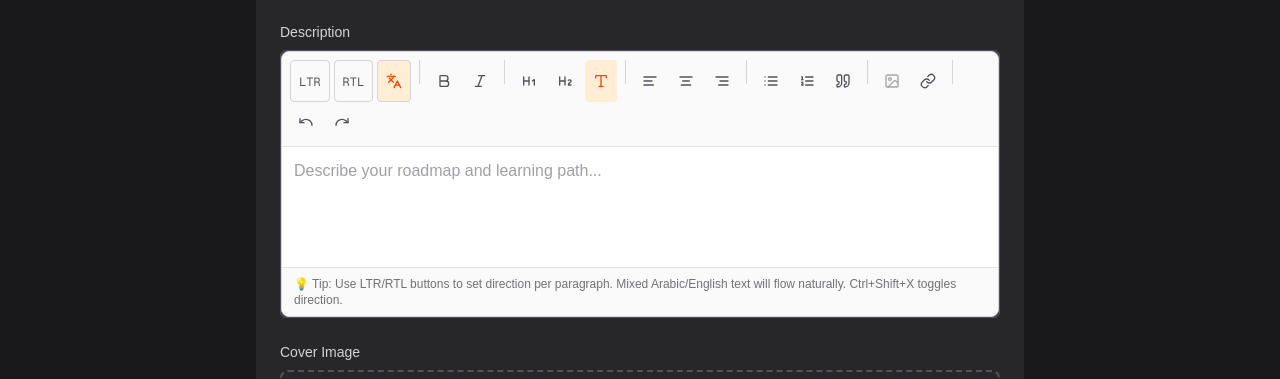
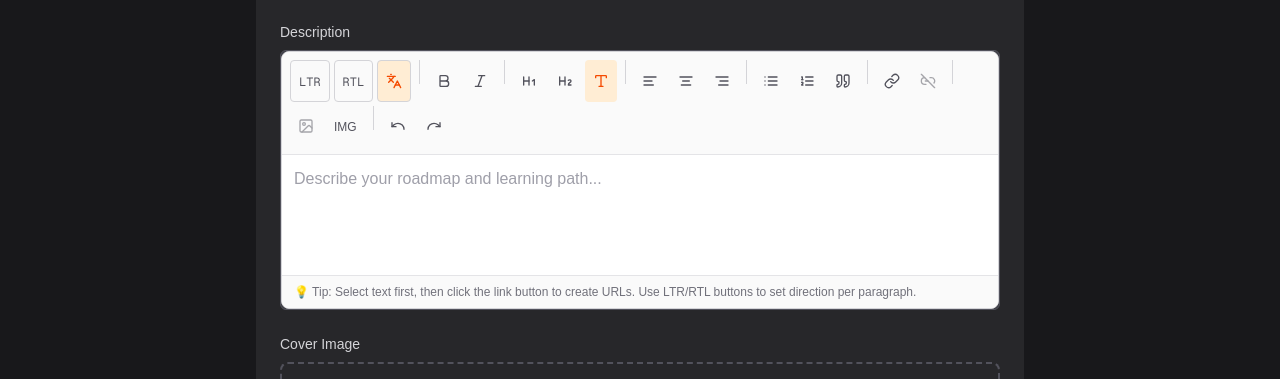
Before and after one commit to youssef-hassany/hatcomics, a Next.js app: page /roadmaps/create in a window 1280 px wide. Shown: the part 324-703 px from the top of the page. Built offline with nearby package versions, Linux system fonts and the light colour scheme; no server answers.

Commit message:
fix link functionality in rich text editor and fix entriess order in roadmap

```diff
--- a/app/api/roadmaps/[id]/route.ts
+++ b/app/api/roadmaps/[id]/route.ts
@@ -47,6 +47,9 @@ export async function GET(
         createdAt: true,
         isPublic: true,
         entries: {
+          orderBy: {
+            order: "asc",
+          },
           include: {
             comic: {
               select: {
--- a/components/roadmap/AddComicToRoadmapForm.tsx
+++ b/components/roadmap/AddComicToRoadmapForm.tsx
@@ -68,7 +68,7 @@ const AddComicToRoadmapForm: React.FC = () => {
           description: importedComic?.description,
           image: importedComic?.image,
           issueNumber: importedComic?.issueNumber?.toString(),
-          name: importedComic?.name,
+          name: formFields.title,
           publisher: "",
         },
       };
--- a/components/ui/RichTextEditor.tsx
+++ b/components/ui/RichTextEditor.tsx
@@ -6,6 +6,7 @@ import {
 } from "@tiptap/react";
 import StarterKit from "@tiptap/starter-kit";
 import Image from "@tiptap/extension-image";
+import Link from "@tiptap/extension-link";
 import { Heading } from "@tiptap/extension-heading";
 import { TextAlign } from "@tiptap/extension-text-align";
 import React, { useEffect, useRef, useState } from "react";
@@ -21,7 +22,8 @@ import {
   Heading1,
   Heading2,
   ImageIcon,
-  Link,
+  Link as LinkIcon,
+  Link2Off,
   Trash2,
   AlignLeft,
   AlignCenter,
@@ -146,6 +148,13 @@ const RichTextEditor: React.FC<Props> = ({
         types: ["heading", "paragraph"],
       }),
       DirectionExtension,
+      Link.configure({
+        openOnClick: false,
+        HTMLAttributes: {
+          class: "text-blue-600 hover:text-blue-800 underline cursor-pointer",
+        },
+        validate: (href) => /^https?:\/\//.test(href),
+      }),
       Image.configure({
         inline: false,
         allowBase64: true,
@@ -240,6 +249,55 @@ const RichTextEditor: React.FC<Props> = ({
     if (url && editor) {
       editor.chain().focus().setImage({ src: url }).run();
     }
+    setShowMobileMenu(false);
+  };
+
+  const handleSetLink = () => {
+    if (!editor) return;
+
+    const { selection } = editor.state;
+    const { from, to } = selection;
+
+    // Check if there's selected text
+    if (from === to) {
+      alert("Please select some text first to create a link.");
+      return;
+    }
+
+    const selectedText = editor.state.doc.textBetween(from, to);
+    const currentUrl = editor.getAttributes("link").href || "";
+
+    const url = prompt(`Enter URL for "${selectedText}":`, currentUrl);
+
+    if (url === null) return; // User cancelled
+
+    if (url === "") {
+      // Remove link
+      editor.chain().focus().unsetLink().run();
+      return;
+    }
+
+    // Validate URL format
+    if (!url.startsWith("http://") && !url.startsWith("https://")) {
+      const fullUrl = `https://${url}`;
+      if (confirm(`Use "${fullUrl}" as the URL?`)) {
+        editor
+          .chain()
+          .focus()
+          .extendMarkRange("link")
+          .setLink({ href: fullUrl })
+          .run();
+      }
+    } else {
+      editor.chain().focus().setLink({ href: url }).run();
+    }
+
+    setShowMobileMenu(false);
+  };
+
+  const handleUnsetLink = () => {
+    if (!editor) return;
+    editor.chain().focus().unsetLink().run();
     setShowMobileMenu(false);
   };
 
@@ -450,6 +508,25 @@ const RichTextEditor: React.FC<Props> = ({
 
       <div className="w-px h-6 bg-zinc-300 dark:bg-zinc-600 mx-1" />
 
+      {/* Links */}
+      <ToolbarButton
+        onClick={handleSetLink}
+        isActive={editor.isActive("link")}
+        title="Add/Edit Link"
+      >
+        <LinkIcon className="w-4 h-4" />
+      </ToolbarButton>
+
+      <ToolbarButton
+        onClick={handleUnsetLink}
+        title="Remove Link"
+        disabled={!editor.isActive("link")}
+      >
+        <Link2Off className="w-4 h-4" />
+      </ToolbarButton>
+
+      <div className="w-px h-6 bg-zinc-300 dark:bg-zinc-600 mx-1" />
+
       {/* Media */}
       <ToolbarButton
         onClick={() => fileInputRef.current?.click()}
@@ -460,7 +537,7 @@ const RichTextEditor: React.FC<Props> = ({
       </ToolbarButton>
 
       <ToolbarButton onClick={handleImageUrl} title="Insert Image URL">
-        <Link className="w-4 h-4" />
+        <span className="text-xs">IMG</span>
       </ToolbarButton>
 
       {selectedImageNode && (
@@ -682,9 +759,33 @@ const RichTextEditor: React.FC<Props> = ({
                     onClick={handleImageUrl}
                     className="flex items-center gap-2 px-3 py-2 bg-green-500 text-white rounded-md hover:bg-green-600 transition-colors"
                   >
-                    <Link className="w-4 h-4" />
+                    <span className="text-xs">IMG</span>
                     Image URL
                   </button>
+                </div>
+
+                {/* Link Controls */}
+                <div className="flex flex-wrap gap-2">
+                  <button
+                    onClick={handleSetLink}
+                    className={`flex items-center gap-2 px-3 py-2 rounded-md transition-colors ${
+                      editor.isActive("link")
+                        ? "bg-orange-500 text-white"
+                        : "bg-purple-500 text-white hover:bg-purple-600"
+                    }`}
+                  >
+                    <LinkIcon className="w-4 h-4" />
+                    {editor.isActive("link") ? "Edit Link" : "Add Link"}
+                  </button>
+                  {editor.isActive("link") && (
+                    <button
+                      onClick={handleUnsetLink}
+                      className="flex items-center gap-2 px-3 py-2 bg-red-500 text-white rounded-md hover:bg-red-600 transition-colors"
+                    >
+                      <Link2Off className="w-4 h-4" />
+                      Remove Link
+                    </button>
+                  )}
                 </div>
 
                 {selectedImageNode && (
@@ -734,8 +835,8 @@ const RichTextEditor: React.FC<Props> = ({
       </div>
 
       <div className="px-3 py-2 text-xs text-zinc-500 border-t border-zinc-200 dark:border-zinc-600 bg-zinc-50 dark:bg-zinc-700">
-        💡 Tip: Use LTR/RTL buttons to set direction per paragraph. Mixed
-        Arabic/English text will flow naturally. Ctrl+Shift+X toggles direction.
+        💡 Tip: Select text first, then click the link button to create URLs.
+        Use LTR/RTL buttons to set direction per paragraph.
       </div>
     </div>
   );
--- a/package.json
+++ b/package.json
@@ -16,6 +16,7 @@
     "@radix-ui/react-dropdown-menu": "^2.1.15",
     "@tanstack/react-query": "^5.80.6",
     "@tiptap/extension-image": "^2.23.1",
+    "@tiptap/extension-link": "^2.14.0",
     "@tiptap/extension-text-align": "^2.14.0",
     "@tiptap/react": "^2.14.0",
     "@tiptap/starter-kit": "^2.14.0",
```
Also changed, not shown: 1 other file (tests, documents, lock files or other folders).
